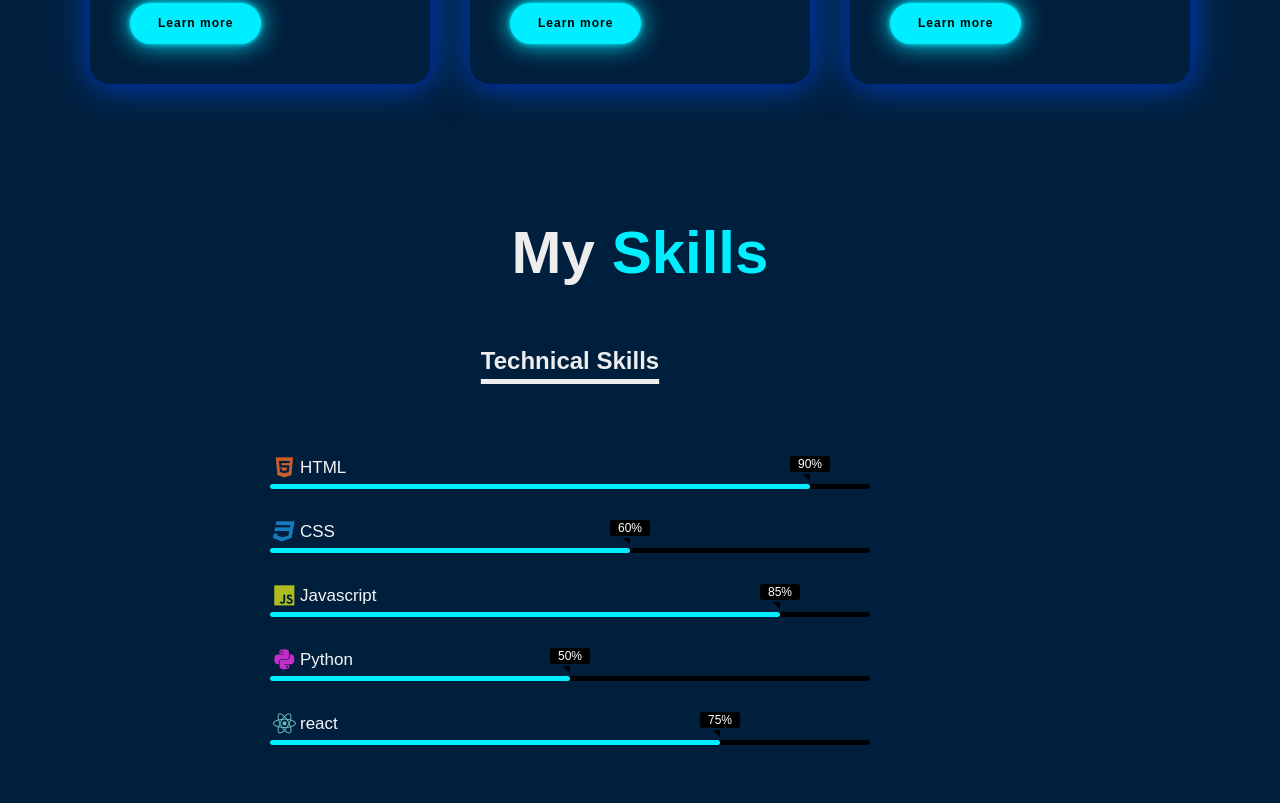
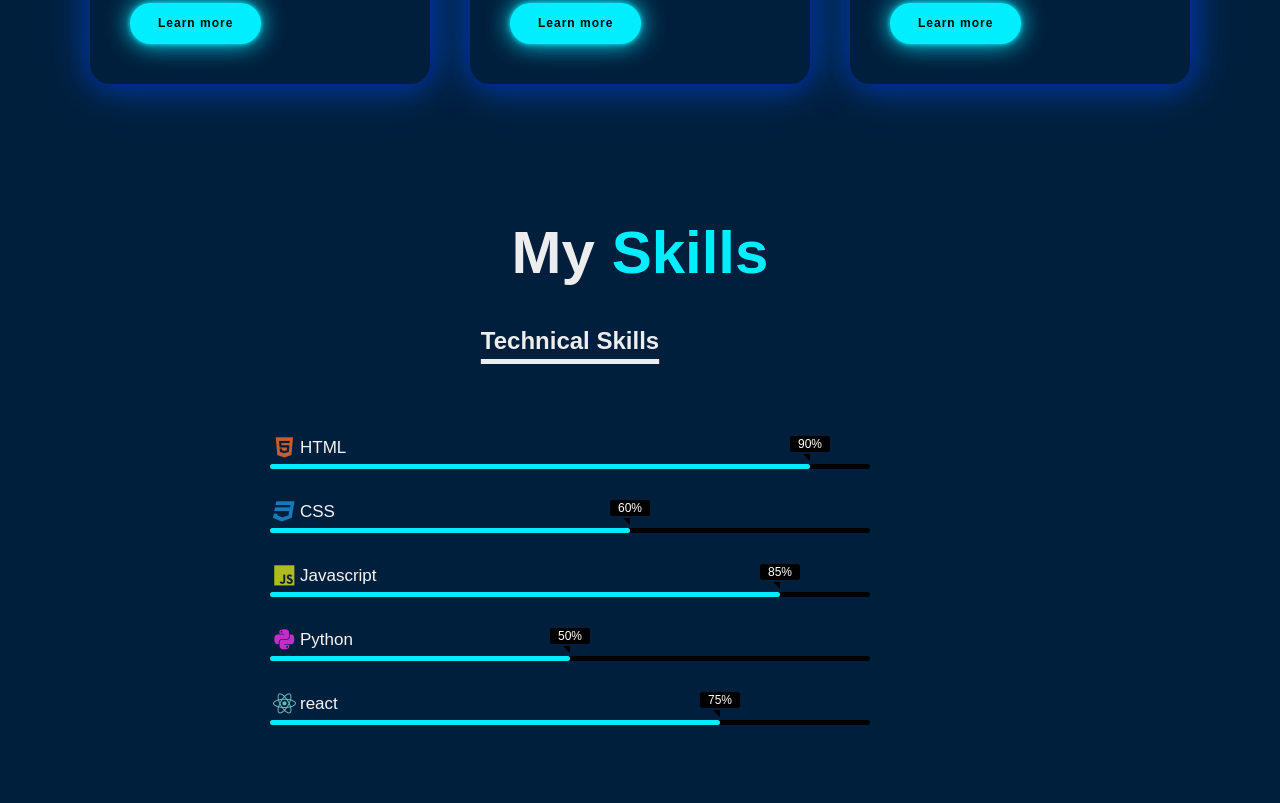
Before and after one commit to darkie-75coder/portfolio, a plain HTML site: page index.html in a window 1280 px wide. Shown: the part 2537-3340 px from the top of the page. Drawn offline with Linux system fonts and the light colour scheme.

Commit message:
Update style.css

```diff
--- a/style.css
+++ b/style.css
@@ -280,7 +280,7 @@ body {
     margin-left: 120px;
     position: relative;
     left: 150px;
-    bottom: 160px;
+    bottom: 180px;
 }
 
 .heading1 {
```
